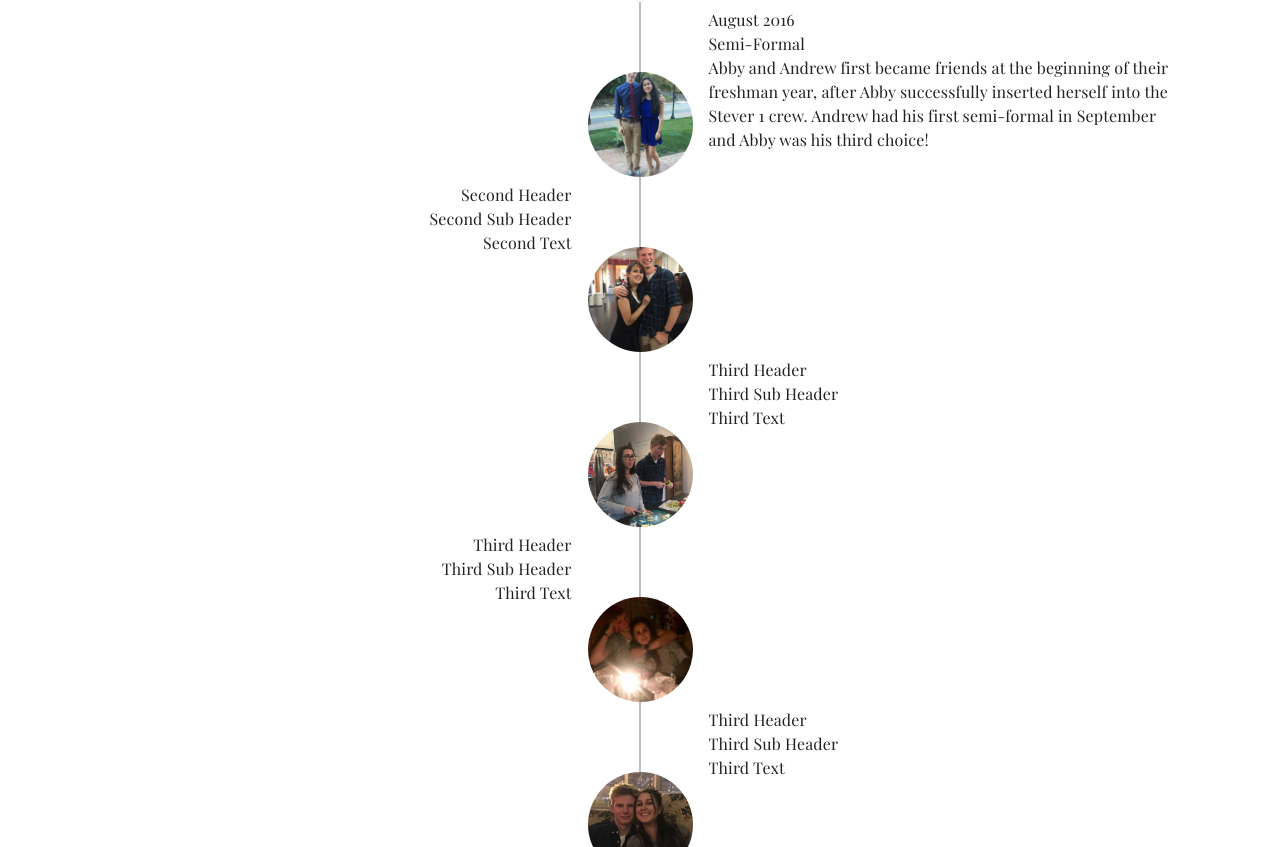
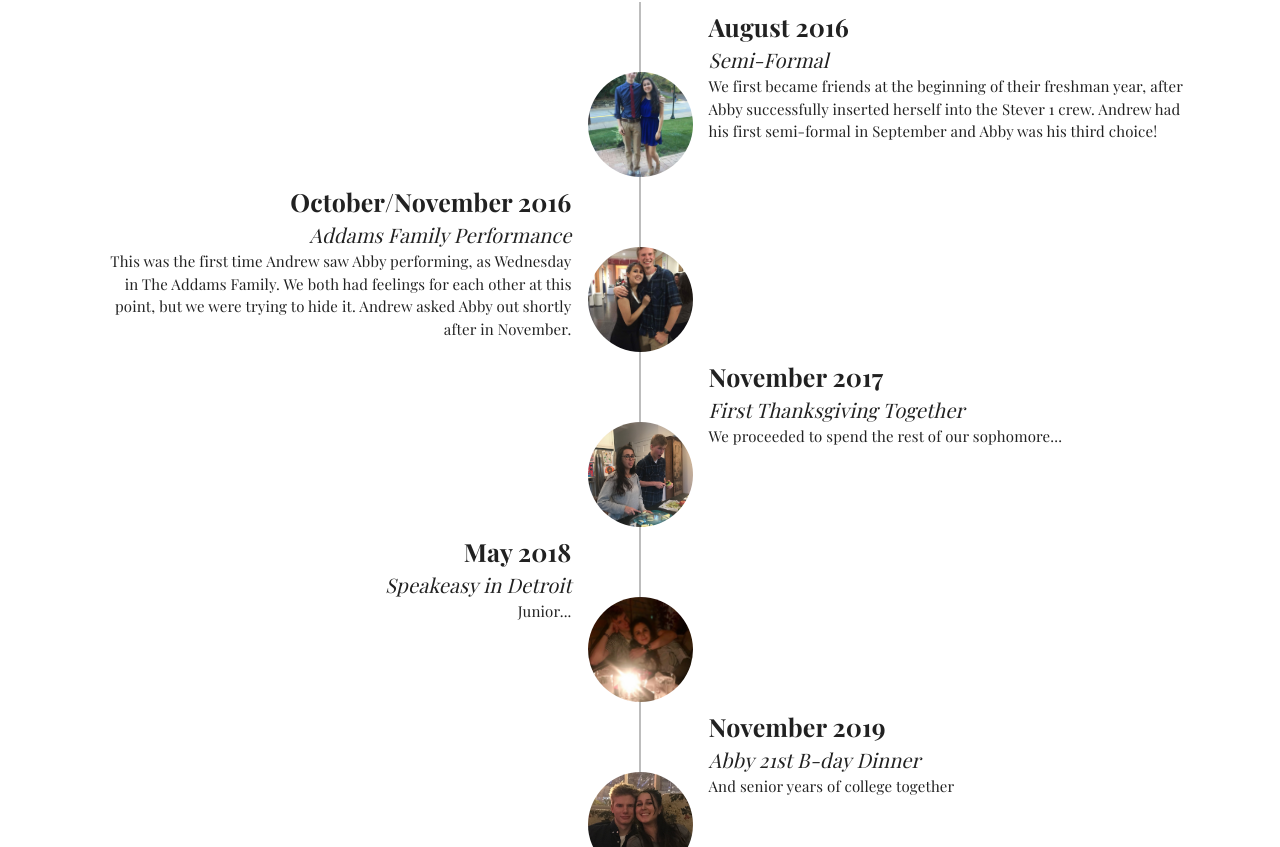
Before and after one commit to abby-pfingsten/wedding, a React (Create React App) app: page / in a window 1280 px wide. Shown: the part 353-1200 px from the top of the page. Built offline with nearby package versions, Linux system fonts and the light colour scheme; a web font is replaced by a local one.

Commit message:
added some details to our story

```diff
--- a/src/pages/OurStory.jsx
+++ b/src/pages/OurStory.jsx
@@ -2,19 +2,24 @@ import * as React from 'react';
 import Container from '@mui/material/Container';
 import Box from '@mui/material/Box';
 import Grid from '@mui/material/Grid';
+import { Typography } from '@mui/material';
+
+// import Timeline components
 import Timeline from '@mui/lab/Timeline';
 import TimelineItem from '@mui/lab/TimelineItem';
 import TimelineSeparator from '@mui/lab/TimelineSeparator';
 import TimelineConnector from '@mui/lab/TimelineConnector';
 import TimelineContent from '@mui/lab/TimelineContent';
-import TimelineDot from '@mui/lab/TimelineDot';
-import { Typography } from '@mui/material';
+// import TimelineDot from '@mui/lab/TimelineDot';
+// import pictures
 import freshmanFormal from '../images/our-story/freshman_year_formal.JPG';
 import freshmanAddams from '../images/our-story/freshman_year_addams.JPEG';
 import sophomoreYear from '../images/our-story/sophomore_year.JPG';
 import juniorYear from '../images/our-story/junior_year.JPG';
 import seniorYear from '../images/our-story/senior_year.JPG';
 import meelo from '../images/our-story/meelo_thanksgiving.jpg';
+// import styling
+import '../styles/OurStory.scss';
 
 export default function OurStory() {
   let ourStoryArray = [];
@@ -24,42 +29,42 @@ export default function OurStory() {
       key: 1,
       header: 'August 2016',
       subHeader: 'Semi-Formal',
-      text: 'Abby and Andrew first became friends at the beginning of their freshman year, after Abby successfully inserted herself into the Stever 1 crew. Andrew had his first semi-formal in September and Abby was his third choice!',
+      text: 'We first became friends at the beginning of their freshman year, after Abby successfully inserted herself into the Stever 1 crew. Andrew had his first semi-formal in September and Abby was his third choice!',
       image: freshmanFormal,
     },
     {
       key: 2,
-      header: 'Second Header',
-      subHeader: 'Second Sub Header',
-      text: 'Second Text',
+      header: 'October/November 2016',
+      subHeader: 'Addams Family Performance',
+      text: 'This was the first time Andrew saw Abby performing, as Wednesday in The Addams Family. We both had feelings for each other at this point, but we were trying to hide it. Andrew asked Abby out shortly after in November.',
       image: freshmanAddams,
     },
     {
       key: 3,
-      header: 'Third Header',
-      subHeader: 'Third Sub Header',
-      text: 'Third Text',
+      header: 'November 2017',
+      subHeader: 'First Thanksgiving Together',
+      text: 'We proceeded to spend the rest of our sophomore...',
       image: sophomoreYear,
     },
     {
       key: 4,
-      header: 'Third Header',
-      subHeader: 'Third Sub Header',
-      text: 'Third Text',
+      header: 'May 2018',
+      subHeader: 'Speakeasy in Detroit',
+      text: 'Junior...',
       image: juniorYear,
     },
     {
       key: 5,
-      header: 'Third Header',
-      subHeader: 'Third Sub Header',
-      text: 'Third Text',
+      header: 'November 2019',
+      subHeader: 'Abby 21st B-day Dinner',
+      text: 'And senior years of college together',
       image: seniorYear,
     },
     {
       key: 6,
-      header: 'Third Header',
-      subHeader: 'Third Sub Header',
-      text: 'Third Text',
+      header: 'November 2020',
+      subHeader: 'Meelo!',
+      text: 'After finishing college in May of 2020, we finally got our own apartment together and adopted the best most special boy in the entire world.',
       image: meelo,
     },
   ];
--- /dev/null
+++ b/src/styles/OurStory.scss
@@ -0,0 +1,15 @@
+.timeLine {
+  //   margin-top: 40px;
+  &__header {
+    margin-top: 40px;
+    font-size: 25px;
+    font-weight: bold;
+  }
+  &__subHeader {
+    font-size: 20px;
+    font-style: italic;
+  }
+  &__text {
+    font-size: 15px;
+  }
+}
```
